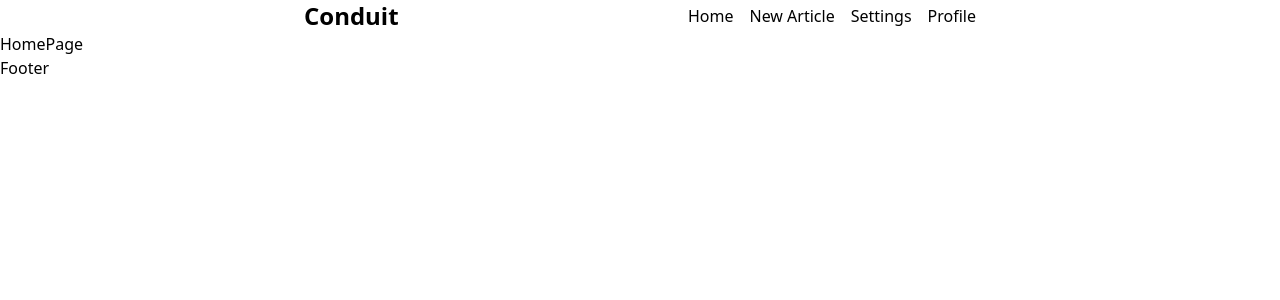
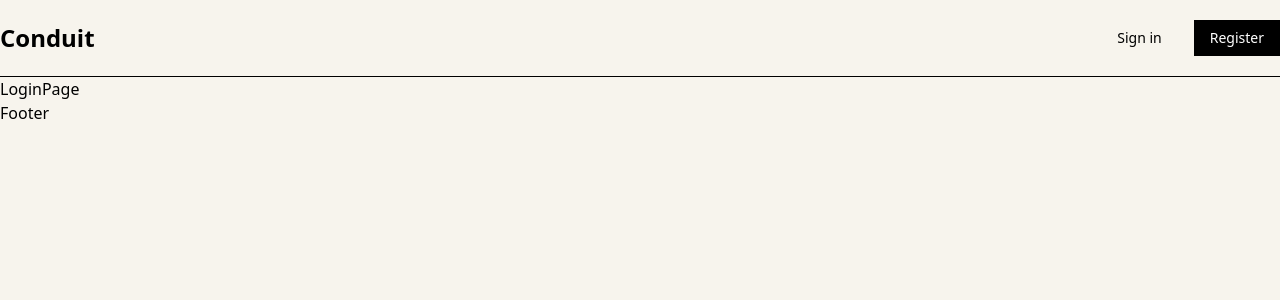
Before and after one commit to rizkythegreat/conduit, a React (Vite) app: page / in a window 1280 px wide. Shown: the top 300 px of the page. Built offline with nearby package versions, Linux system fonts and the light colour scheme.

Commit message:
feat: setting up nav for authenticated user

```diff
--- a/src/App.jsx
+++ b/src/App.jsx
@@ -4,16 +4,25 @@ import { BrowserRouter as Router, Route, Routes } from 'react-router-dom';
 import NewArticle from './pages/NewArticle';
 import Settings from './pages/Settings';
 import Profile from './pages/Profile';
+import LoginPage from './pages/LoginPage';
+import { useState } from 'react';
+import RegisterPage from './pages/RegisterPage';
 
 function App() {
+  const [loggedIn, setLoggedIn] = useState(localStorage.getItem('token') ? true : false);
   return (
     <Router>
-      <AuthContext>
+      <AuthContext value={{ loggedIn, setLoggedIn }}>
         <Routes>
-          <Route path="/" element={<HomePage />} />
-          <Route path="/new" element={<NewArticle />} />
-          <Route path="/settings" element={<Settings />} />
-          <Route path="/profile" element={<Profile />} />
+          <Route path="/login" element={<LoginPage />} />
+          <Route path="/register" element={<RegisterPage />} />
+          <Route path="/" element={<LoginPage />} />
+          <Route path="/*">
+            <Route path="homepage" element={<HomePage />} />
+            <Route path="new" element={<NewArticle />} />
+            <Route path="settings" element={<Settings />} />
+            <Route path="profile" element={<Profile />} />
+          </Route>
         </Routes>
       </AuthContext>
     </Router>
--- a/src/index.css
+++ b/src/index.css
@@ -1 +1,5 @@
 @import 'tailwindcss';
+
+body {
+    background-color: #f7f4ed;
+}
--- a/src/layouts/Header.jsx
+++ b/src/layouts/Header.jsx
@@ -1,21 +1,45 @@
 import { Link } from 'react-router-dom';
-import Box from '../components/Box';
-import { menus } from '../utils/constants';
+import Box from '../components/atom/Box';
+import { authenticatedMenus, unauthenticatedMenus } from '../utils/constants';
+import { useEffect, useState } from 'react';
 
 function Header() {
+  const [isAuthenticated, setIsAuthenticated] = useState(false);
+  const [menus, setMenus] = useState([]);
+
+  useEffect(() => {
+    setIsAuthenticated(false);
+    if (isAuthenticated) {
+      setMenus(authenticatedMenus);
+    } else {
+      setMenus(unauthenticatedMenus);
+    }
+  }, []);
   return (
-    <Box className={'w-full bg-transparent max-w-2xl mx-auto'}>
+    <>
+      <Box className={'w-full bg-transparent max-w-7xl mx-auto my-5'}>
         <Box className={'flex justify-between items-center'}>
           <h1 className={'text-2xl font-bold'}>Conduit</h1>
           <Box className={'flex space-x-4'}>
-          {menus.map((menu, index) => (
-            <Link key={index} to={menu.link}>
+            {menus?.map((menu, index) =>
+              menu?.name === 'Register' ? (
+                <Link
+                  className="px-4 py-2 text-white text-sm bg-black hover:bg-gray-800 transition-all duration-300"
+                  key={index}
+                  to={menu.link}>
                   {menu.name}
                 </Link>
-          ))}
+              ) : (
+                <Link className="px-4 py-2 text-sm" key={index} to={menu.link}>
+                  {menu.name}
+                </Link>
+              )
+            )}
           </Box>
         </Box>
       </Box>
+      <hr />
+    </>
   );
 }
 
--- /dev/null
+++ b/src/pages/LoginPage.jsx
@@ -0,0 +1,12 @@
+import React from 'react';
+import Layout from '../layouts/Layout';
+
+function LoginPage() {
+  return (
+    <Layout>
+      <h1>LoginPage</h1>
+    </Layout>
+  );
+}
+
+export default LoginPage;
--- /dev/null
+++ b/src/pages/RegisterPage.jsx
@@ -0,0 +1,12 @@
+import React from 'react';
+import Layout from '../layouts/Layout';
+
+function RegisterPage() {
+  return (
+    <Layout>
+      <h1>RegisterPage</h1>
+    </Layout>
+  );
+}
+
+export default RegisterPage;
--- a/src/utils/constants.js
+++ b/src/utils/constants.js
@@ -1,4 +1,4 @@
-export const menus = [
+export const authenticatedMenus = [
   {
     name: 'Home',
     link: '/'
@@ -16,3 +16,14 @@ export const menus = [
     link: '/profile'
   }
 ];
+
+export const unauthenticatedMenus = [
+  {
+    name: 'Sign in',
+    link: '/login'
+  },
+  {
+    name: 'Register',
+    link: '/register'
+  }
+];
```
Also changed, not shown: src/components/atom/Box.jsx (renamed from src/components/Box.jsx). Lines whose indentation alone changed are shown as unchanged.
